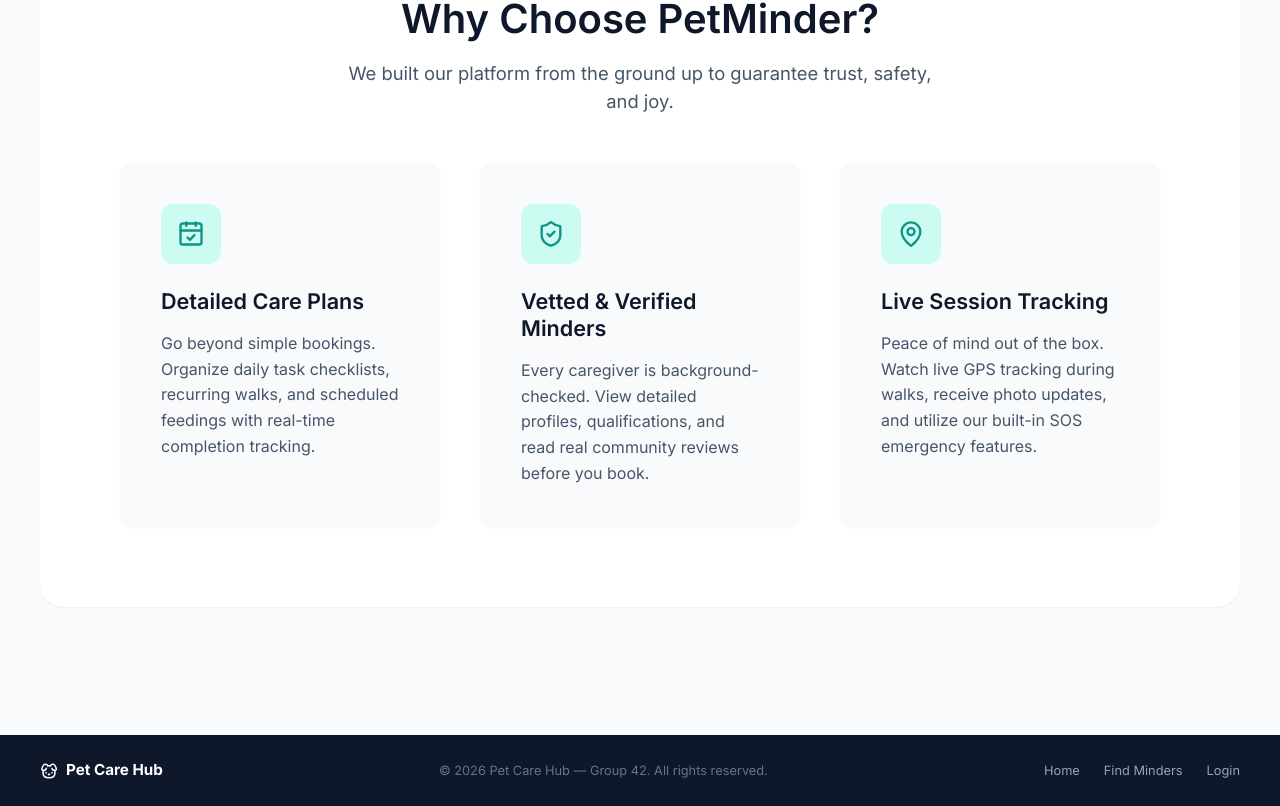
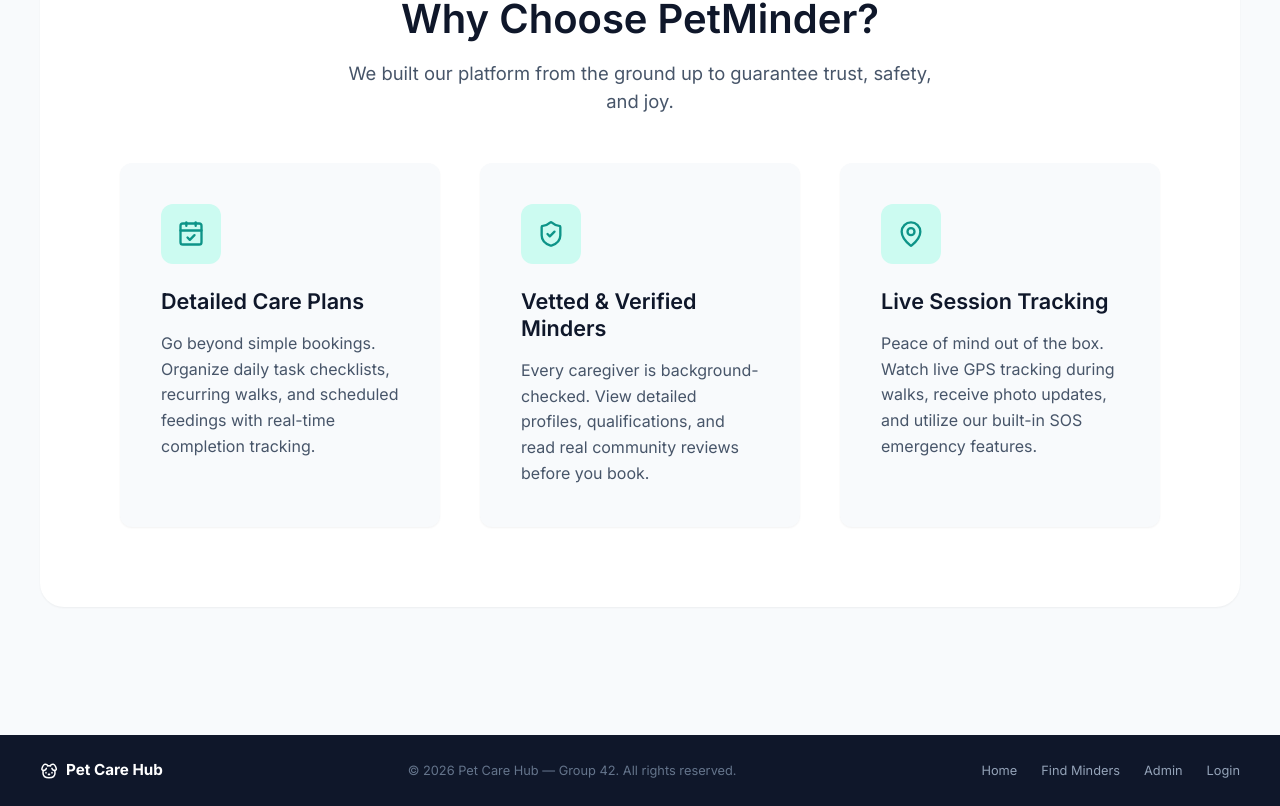
Before and after one commit to Mr2025-cell/petcarehub, a React (Vite) app: page / in a window 1280 px wide. Shown: the part 924-1730 px from the top of the page. Built offline with nearby package versions, Linux system fonts and the light colour scheme.

Commit message:
Add admin navigation link

```diff
--- a/src/components/Layout.jsx
+++ b/src/components/Layout.jsx
@@ -1,6 +1,18 @@
 import { useState } from 'react';
 import { Outlet, Link, useNavigate, useLocation } from 'react-router-dom';
-import { Home, User, LogOut, Dog, Search, CalendarCheck, LogIn, UserPlus, Menu, X } from 'lucide-react';
+import {
+  Home,
+  User,
+  LogOut,
+  Dog,
+  Search,
+  CalendarCheck,
+  LogIn,
+  UserPlus,
+  Menu,
+  X,
+  ShieldCheck
+} from 'lucide-react';
 import { useAuth } from '../contexts/AuthContext';
 import styles from './Layout.module.css';
 
@@ -23,7 +35,6 @@ export function Layout() {
     closeMobile();
   };
 
-  // Helper for active link styling
   const isActive = (path) => location.pathname === path;
 
   return (
@@ -34,7 +45,6 @@ export function Layout() {
           <span>Pet Care Hub</span>
         </div>
 
-        {/* Hamburger toggle — visible only on mobile */}
         <button
           className={styles.hamburger}
           onClick={() => setMobileOpen(!mobileOpen)}
@@ -43,7 +53,6 @@ export function Layout() {
           {mobileOpen ? <X size={24} /> : <Menu size={24} />}
         </button>
 
-        {/* Overlay */}
         {mobileOpen && <div className={styles.overlay} onClick={closeMobile} />}
 
         <nav className={`${styles.nav} ${mobileOpen ? styles.navOpen : ''}`}>
@@ -68,12 +77,14 @@ export function Layout() {
               )}
 
               {isMinder && (
-                <>
-                  <Link to="/tasks" className={`${styles.navLink} ${isActive('/tasks') ? styles.navLinkActive : ''}`} onClick={closeMobile}>
-                    <CalendarCheck size={18} /> My Tasks
-                  </Link>
-                </>
+                <Link to="/tasks" className={`${styles.navLink} ${isActive('/tasks') ? styles.navLinkActive : ''}`} onClick={closeMobile}>
+                  <CalendarCheck size={18} /> My Tasks
+                </Link>
               )}
+
+              <Link to="/admin" className={`${styles.navLink} ${isActive('/admin') ? styles.navLinkActive : ''}`} onClick={closeMobile}>
+                <ShieldCheck size={18} /> Admin
+              </Link>
 
               <div className={styles.actions}>
                 <span className={styles.greeting}>
@@ -114,6 +125,7 @@ export function Layout() {
           <div className={styles.footerLinks}>
             <Link to="/">Home</Link>
             <Link to="/search">Find Minders</Link>
+            <Link to="/admin">Admin</Link>
             <Link to="/login">Login</Link>
           </div>
         </div>
```
